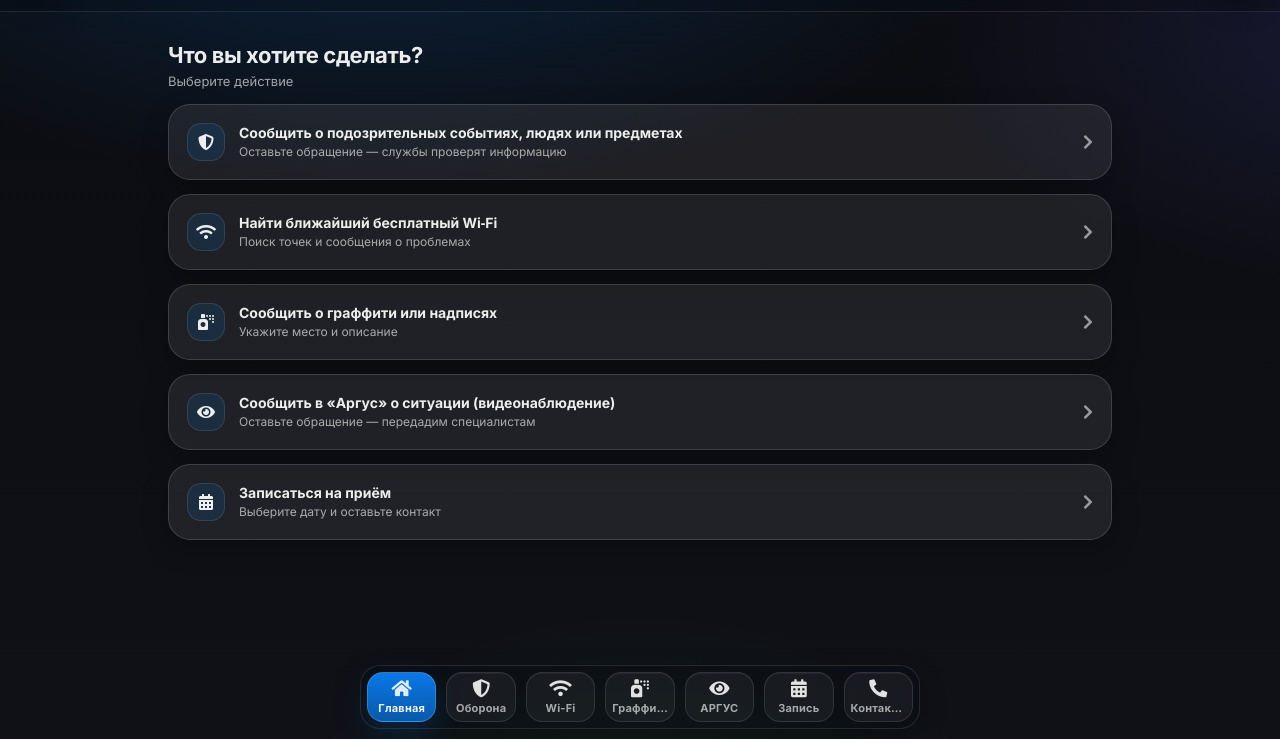
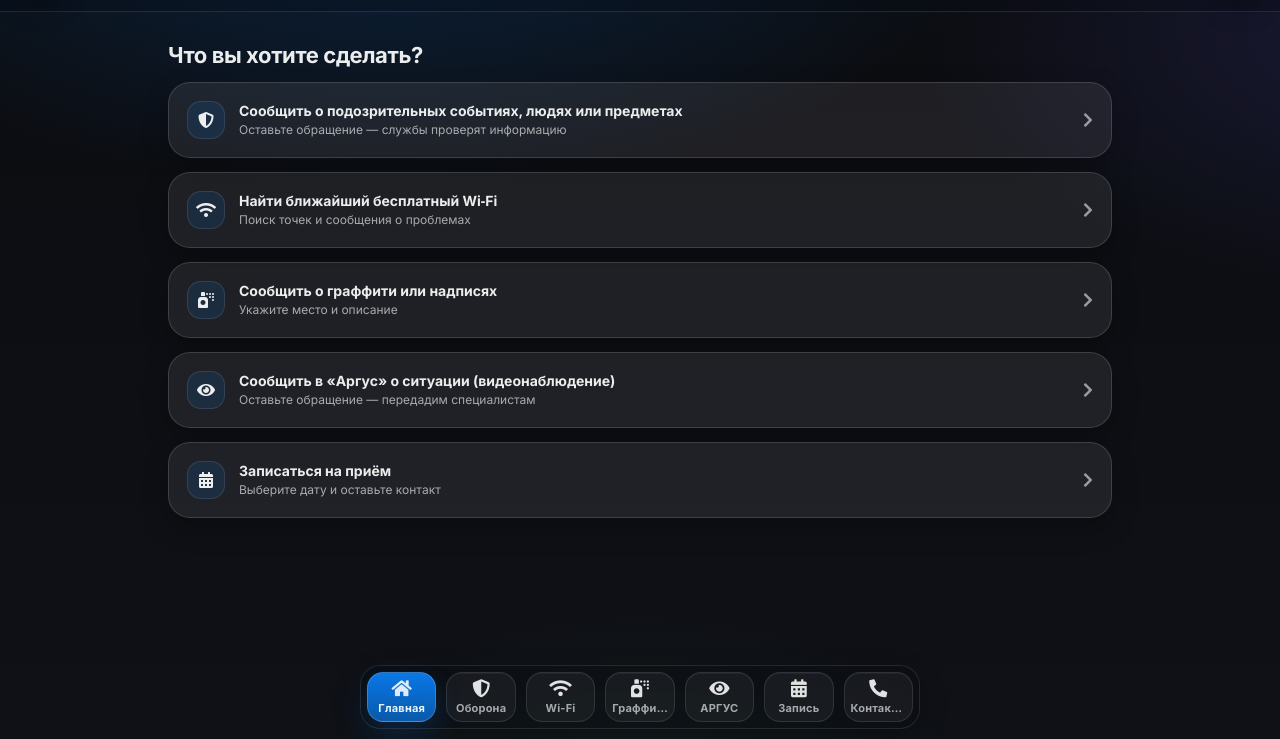
Before and after one commit to OlegStaroverov/BezopasniiSevastopol, a plain HTML site: page index.html in a window 1280 px wide. Shown: the part 61-800 px from the top of the page. Drawn offline with Linux system fonts and the light colour scheme.

Commit message:
Update index.html

```diff
--- a/index.html
+++ b/index.html
@@ -53,7 +53,6 @@
       <section id="home-section" class="content-section is-active" data-section="home" aria-label="Главная">
         <div class="section-head">
           <div class="section-title" title="Что вы хотите сделать?">Что вы хотите сделать?</div>
-          <div class="section-note" title="Выберите раздел">Выберите действие</div>
         </div>
         <div class="home-actions" id="homeActions">
           <button class="action-btn" type="button" data-go="security">
```
